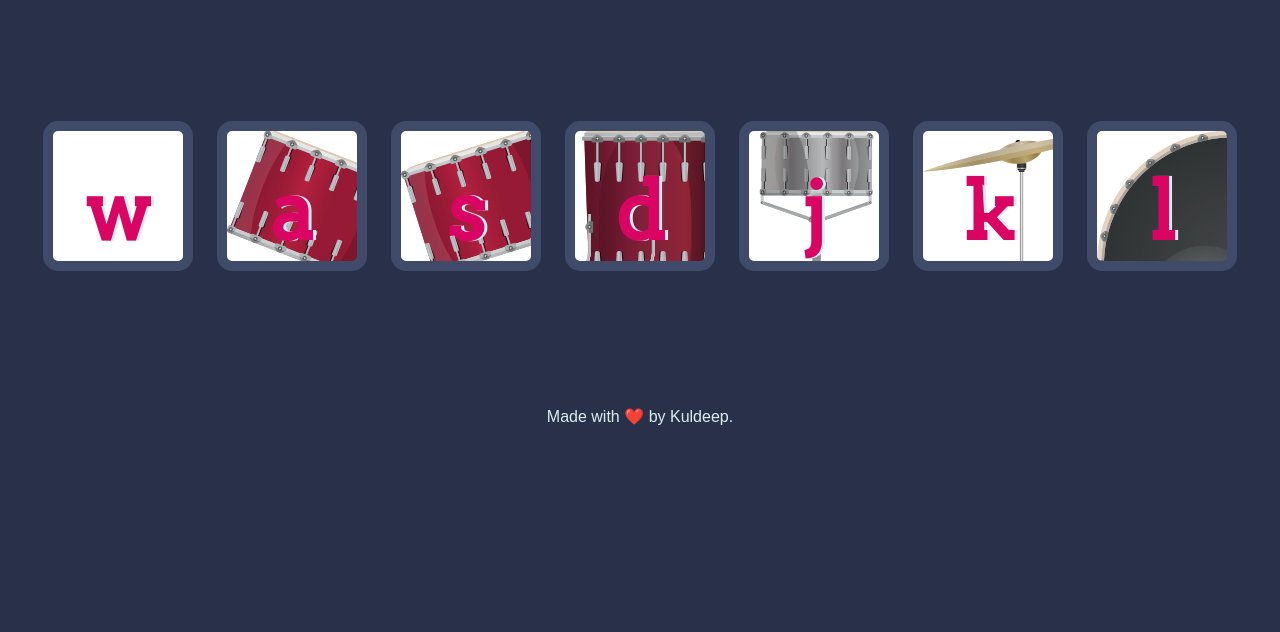
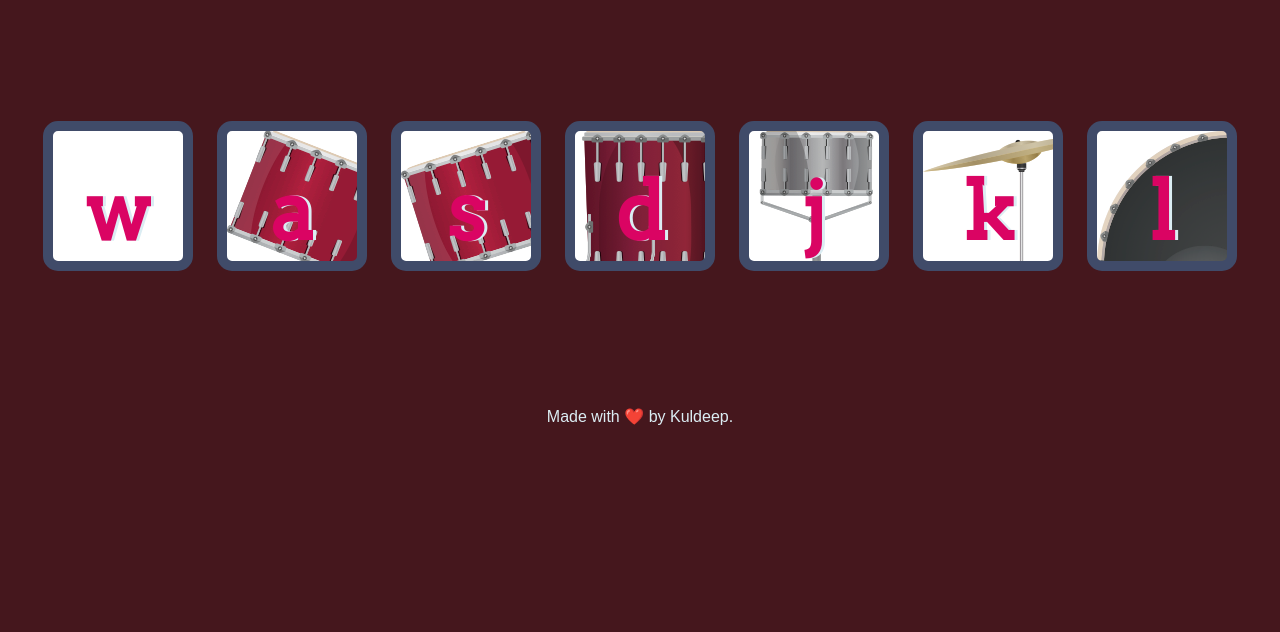
Before and after one commit to Kuldeep1998/Drum_kit_play, a plain HTML site: page index.html in a window 1280 px wide. Shown: the part 168-800 px from the top of the page. Drawn offline with Linux system fonts and the light colour scheme.

Commit message:
Update styles.css

```diff
--- a/styles.css
+++ b/styles.css
@@ -1,6 +1,6 @@
 body {
   text-align: center;
-  background-color: #283149;
+  background-color:#45171d;
 }
 
 h1 {
```
